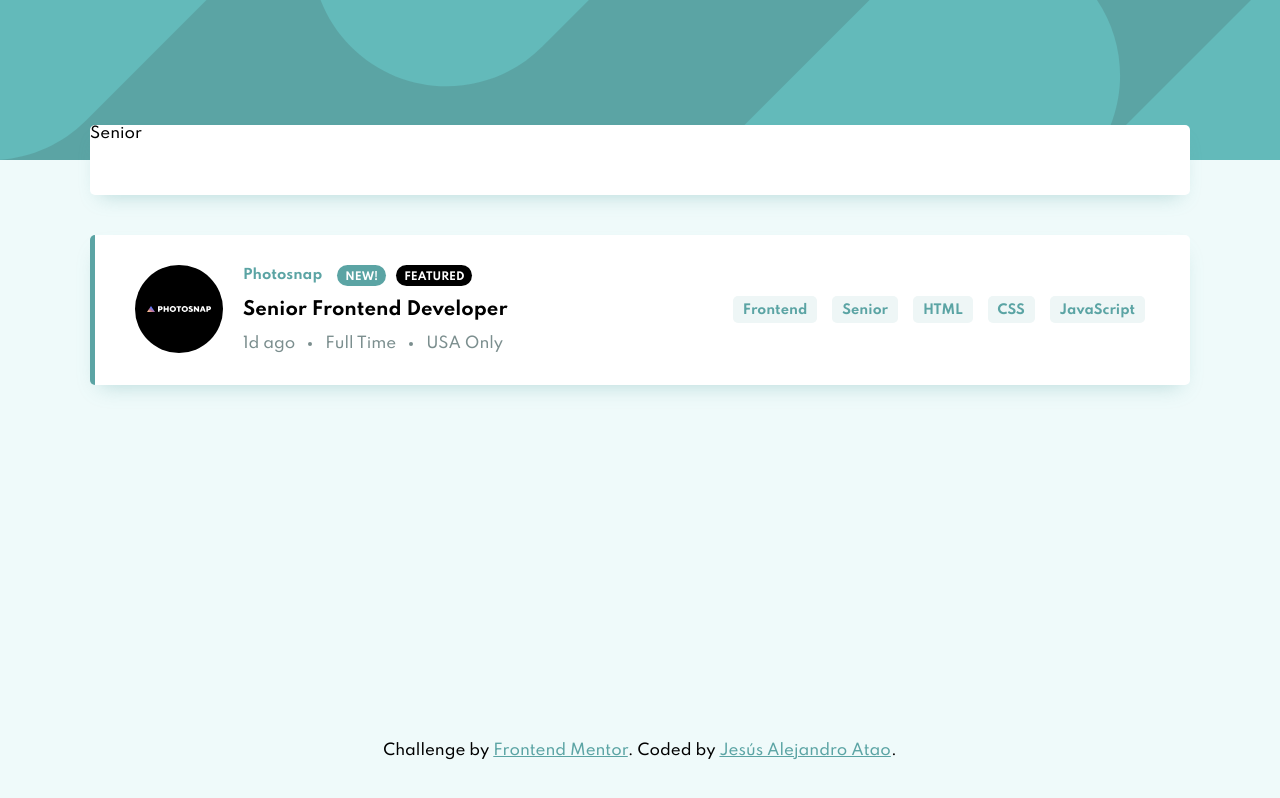
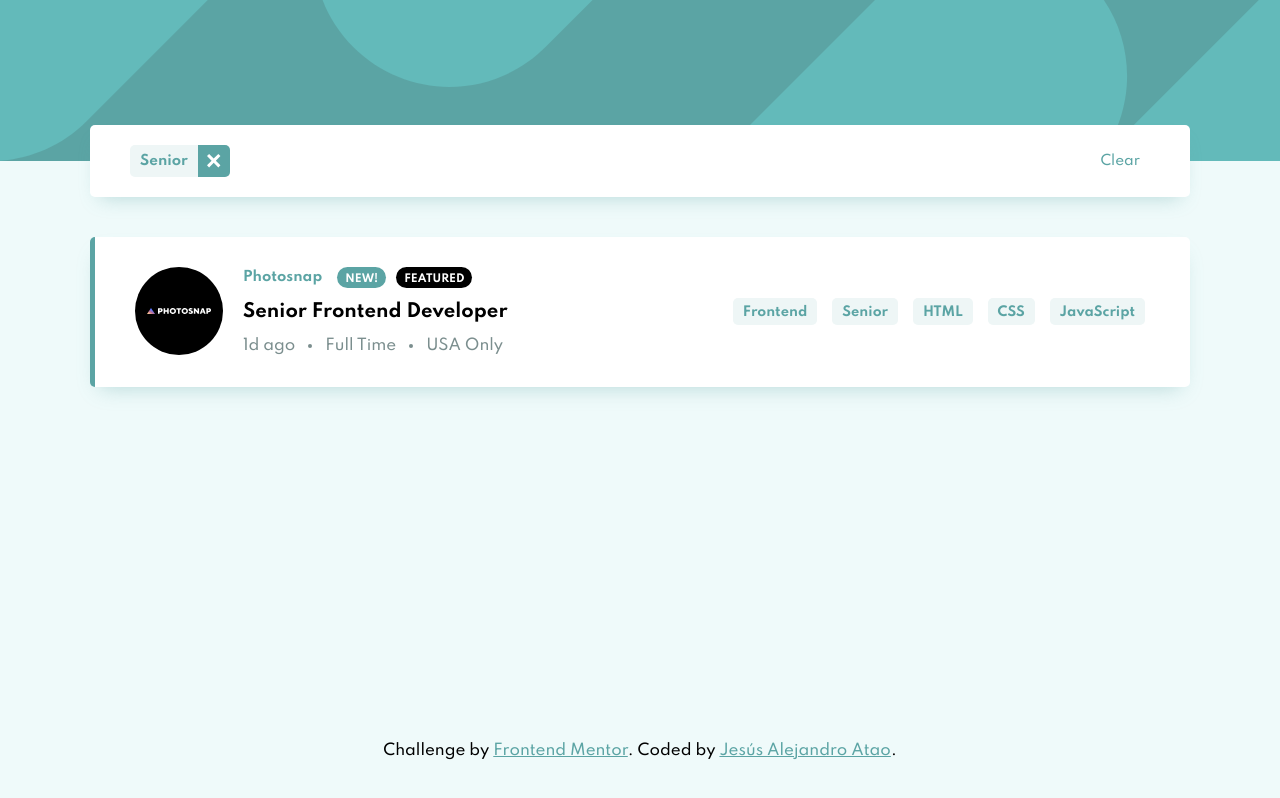
Before and after one commit to JesusAtao96/job-listings-with-filtering-svelte, a Svelte app: page / in a window 1280 px wide. Both pictures are taken after a click on the element "Senior". Built offline with nearby package versions, Linux system fonts and the light colour scheme.

Commit message:
100% Completed

```diff
--- a/package.json
+++ b/package.json
@@ -10,14 +10,12 @@
     "@rollup/plugin-commonjs": "^16.0.0",
     "@rollup/plugin-json": "^4.1.0",
     "@rollup/plugin-node-resolve": "^10.0.0",
-    "node-sass": "^5.0.0",
-    "rollup": "^2.3.4",
+    "rollup": "^2.37.0",
     "rollup-plugin-css-only": "^3.1.0",
     "rollup-plugin-livereload": "^2.0.0",
     "rollup-plugin-svelte": "^7.0.0",
     "rollup-plugin-terser": "^7.0.0",
-    "svelte": "^3.0.0",
-    "svelte-preprocess": "^4.6.1"
+    "svelte": "^3.0.0"
   },
   "dependencies": {
     "sirv-cli": "^1.0.0"
--- a/rollup.config.js
+++ b/rollup.config.js
@@ -3,7 +3,6 @@ import commonjs from '@rollup/plugin-commonjs';
 import resolve from '@rollup/plugin-node-resolve';
 import livereload from 'rollup-plugin-livereload';
 import { terser } from 'rollup-plugin-terser';
-import preprocess from 'svelte-preprocess';
 import css from 'rollup-plugin-css-only';
 import json from '@rollup/plugin-json';
 
@@ -40,7 +39,6 @@ export default {
 	},
 	plugins: [
 		svelte({
-			preprocess: preprocess(),
 			compilerOptions: {
 				// enable run-time checks when not in production
 				dev: !production
--- a/src/components/Filter.svelte
+++ b/src/components/Filter.svelte
@@ -1,11 +1,21 @@
 <script>
     import { getContext } from 'svelte';
+    import TagFiltered from './TagFiltered.svelte';
 
     let filters = getContext('filters');
+
+    function clearFilters() {
+        $filters = [];
+	}
 </script>
 
-<div class="filter">
-    <p>{ $filters }</p>
+<div class="filter { $filters.length > 0 && 'filter--show'}">
+    <div class="filter__container">
+        {#each $filters as filter}
+            <TagFiltered filterText={ filter } />
+        {/each}
+    </div>
+    <div class="filter__clear" on:click={clearFilters}>Clear</div>
 </div>
 
 <style>
@@ -13,8 +23,41 @@
         grid-row: 2 / 4;
         grid-column: center-start / center-end;
 
+        display: flex;
+        align-items: center;
+        justify-content: space-between;
+        padding: 10px 40px;
         background-color: var(--white);
         box-shadow: var(--shadow);
         border-radius: var(--border-radius);
+        margin: auto;
+        width: 0;
+        height: 0;
+        opacity: 0;
+        transition: all .4s ease-out;
+    }
+
+    .filter--show {
+        opacity: 1;
+        width: 100%;
+        height: 100%;
+    }
+
+    .filter__container {
+        display: flex;
+        align-items: center;
+        flex-wrap: wrap;
+    }
+
+    .filter__clear {
+        color: var(--primary);
+        font-size: .9rem;
+        cursor: pointer;
+        padding: 10px;
+    }
+
+    .filter__clear:hover {
+        font-weight: 700;
+        text-decoration: underline;
     }
 </style>
--- a/src/components/Item.svelte
+++ b/src/components/Item.svelte
@@ -50,7 +50,7 @@
         height: 150px;
 
         display: grid;
-        grid-template-columns: 20px min-content 1fr 1fr 25px;
+        grid-template-columns: 20px min-content max-content 1fr 25px;
         grid-template-rows: 30px min-content 30px;
         column-gap: 20px;
         align-items: center;
@@ -95,6 +95,7 @@
     .item__position {
         font-weight: 700;
         font-size: 1.2rem;
+        cursor: pointer;
         transition: color .3s;
     }
 
--- a/src/components/Main.svelte
+++ b/src/components/Main.svelte
@@ -9,17 +9,12 @@
 
     let filters = getContext('filters');
 
-    const unsubscribe = filters.subscribe(value => {
-        jobs = $filters.length > 0 ? filterJobs(jobs) : jobs;
-        console.log('jobs', jobs);
-    });
-
-    function filterJobs(jobs) {
-        return jobs.filter((job) => {
+    const unsubscribe = filters.subscribe(() => {
+        jobs = json.default.filter((job) => {
             let tags = [job.role, job.level, ...job.languages, ...job.tools];
             return $filters.every((value) => tags.includes(value));
         });
-    }
+    });
 
     onDestroy(unsubscribe);
 </script>
@@ -41,7 +36,7 @@
         display: grid;
         grid-template-rows: repeat(auto-fit, minmax(150px, min-content));
         column-gap: 25px;
-        row-gap: 65px;
+        row-gap: 25px;
     }
 
     @media only screen and (max-width: 900px) {
--- a/src/components/TagFiltered.svelte
+++ b/src/components/TagFiltered.svelte
@@ -0,0 +1,63 @@
+<script>
+    import { getContext } from 'svelte';
+    export let filterText;
+
+    let filters = getContext('filters');
+
+    function removeFilter(text) {
+        $filters = $filters.filter(filter => filter !== text);
+	}
+</script>
+
+<div class="tag-filtered">
+    <span class="tag-filtered__text">{ filterText }</span>
+    <button class="tag-filtered__btn" on:click={removeFilter(filterText)}>
+        <svg class="tag-filtered__icon" xmlns="http://www.w3.org/2000/svg" width="14" height="14"><path fill="#FFF" fill-rule="evenodd" d="M11.314 0l2.121 2.121-4.596 4.596 4.596 4.597-2.121 2.121-4.597-4.596-4.596 4.596L0 11.314l4.596-4.597L0 2.121 2.121 0l4.596 4.596L11.314 0z"/></svg>
+    </button>
+</div>
+
+<style>
+	.tag-filtered {
+        margin-right: 15px;
+        margin-top: 10px;
+        margin-bottom: 10px;
+        background-color: var(--tag-background);
+        display: flex;
+        align-items: center;
+        border-radius: 5px;
+        overflow: hidden;
+    }
+
+	.tag-filtered:last-child {
+        margin-right: 0;
+    }
+
+    .tag-filtered__text {
+        color: var(--primary);
+        font-size: .9rem;
+        font-weight: 700;
+        padding: 0 10px;
+    }
+
+    .tag-filtered__btn {
+        background-color: var(--primary);
+        border: 0;
+        outline: 0;
+        width: 32px;
+        height: 32px;
+        position: relative;
+        cursor: pointer;
+        transition: background-color .5s;
+    }
+
+    .tag-filtered__icon {
+        position: absolute;
+        left: 50%;
+        right: 50%;
+        transform: translate(-50%, -50%);
+    }
+
+    .tag-filtered__btn:hover {
+        background-color: var(--black);
+    }
+</style>
--- a/svelte.config.js
+++ /dev/null
@@ -1,5 +0,0 @@
-const preprocess = require('svelte-preprocess');
-
-module.exports = {
-    preprocess: preprocess()
-};
```
Also changed, not shown: index3.html (deleted, +0 -193 lines), 2 other files (tests, documents, lock files or other folders).
